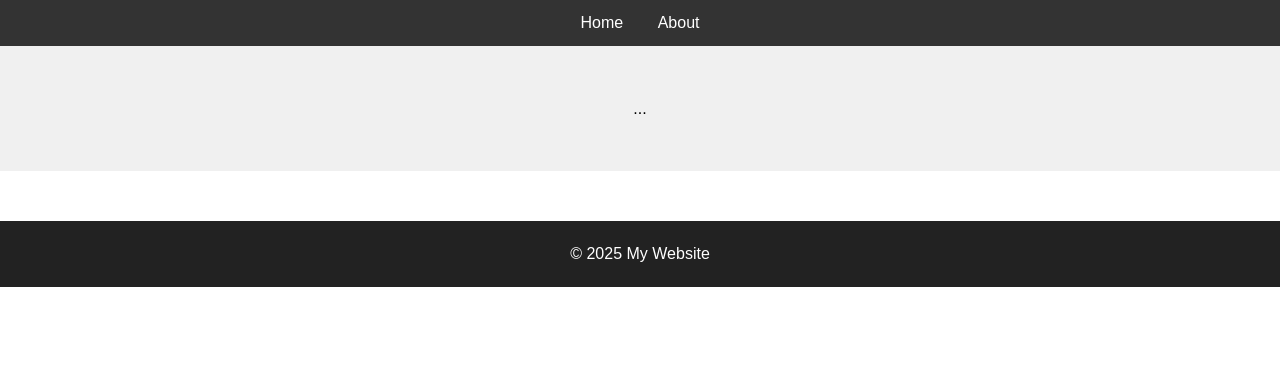
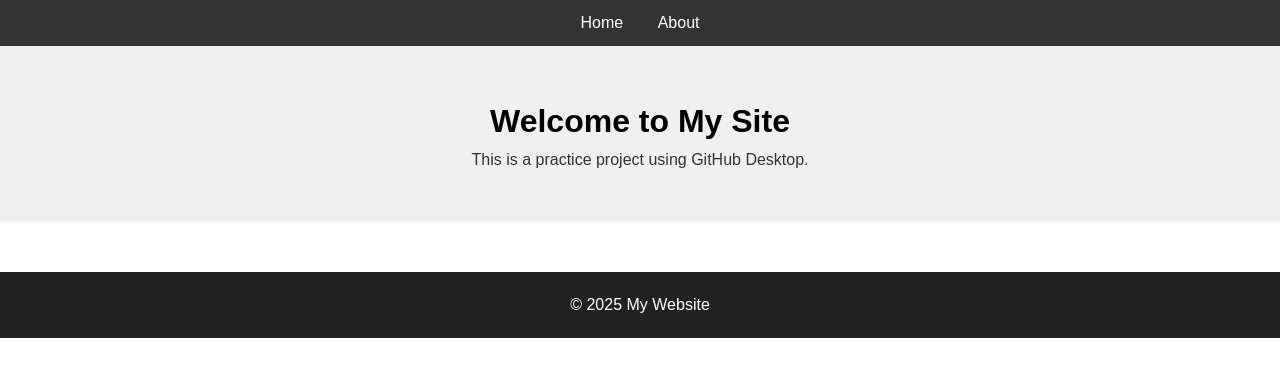
Before and after one commit to mari2791/html-css-github-practice, a plain HTML site: page index.html in a window 1280 px wide. Drawn offline with Linux system fonts and the light colour scheme.

Commit message:
add welcome text

```diff
--- a/index.html
+++ b/index.html
@@ -12,7 +12,10 @@
         <a href="#">Home</a>
         <a href="#">About</a>
     </nav>
-    <section class="hero">...</section>
+    <section class="hero">
+        <h1>Welcome to My Site</h1>
+        <p>This is a practice project using GitHub Desktop.</p>
+    </section>
 </body>
 
 <footer class="footer">
```
